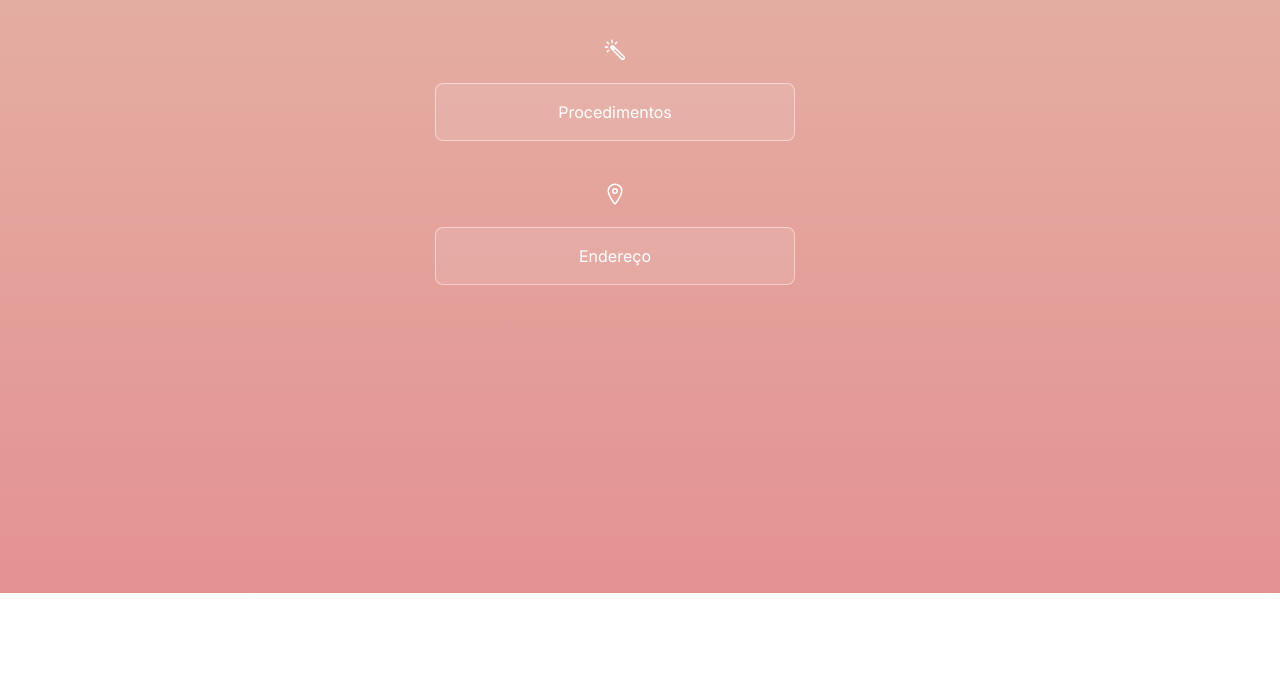
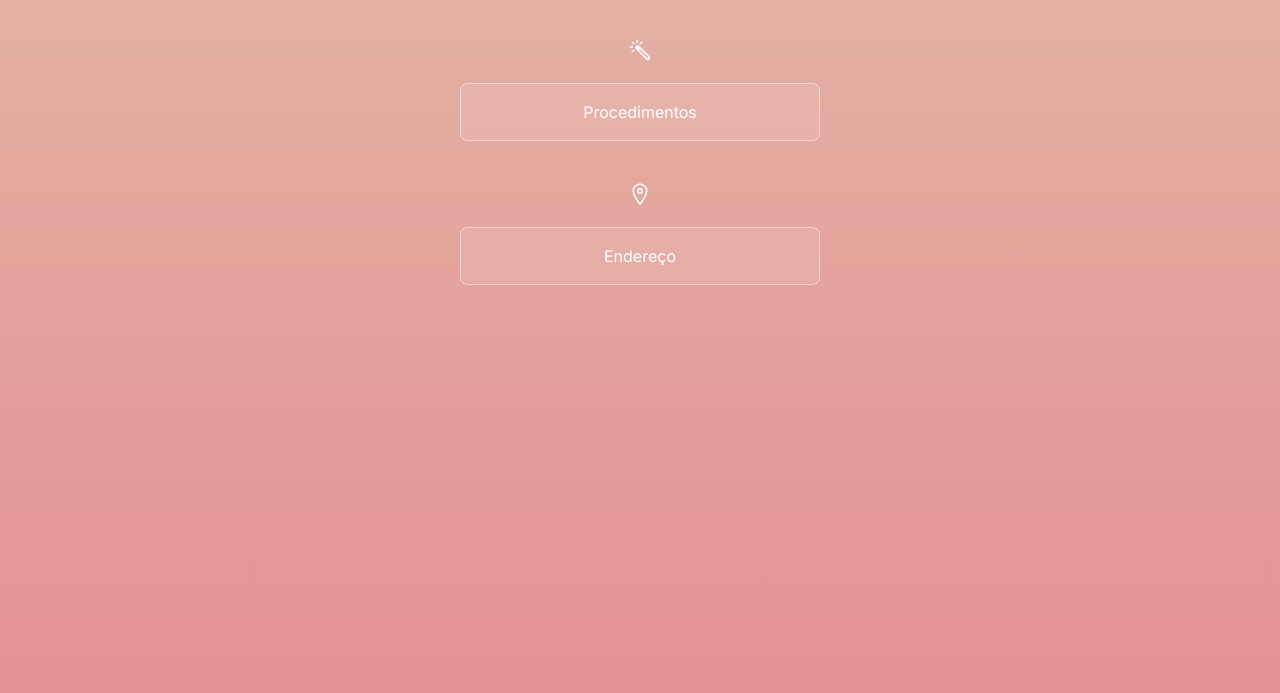
Before and after one commit to EsteticaMiranda/Links, a plain HTML site: page index.html in a window 1280 px wide. Shown: the part 607-1300 px from the top of the page. Before the commit the page ends 1200 px from the top, so only its background shows below. Drawn offline with nearby package versions, Linux system fonts and the light colour scheme.

```diff
--- a/style.css
+++ b/style.css
@@ -17,13 +17,12 @@
 
 
 body {
-    padding-right: 50px;
     display: flex;
     text-align: center;
     justify-content: center;
     background: linear-gradient(rgba(213, 169, 133, 0.627),
     rgba(204, 52, 52, 0.539));
-    height: 1200px;
+    height: 1300px;
 }
 
 body * {
```
